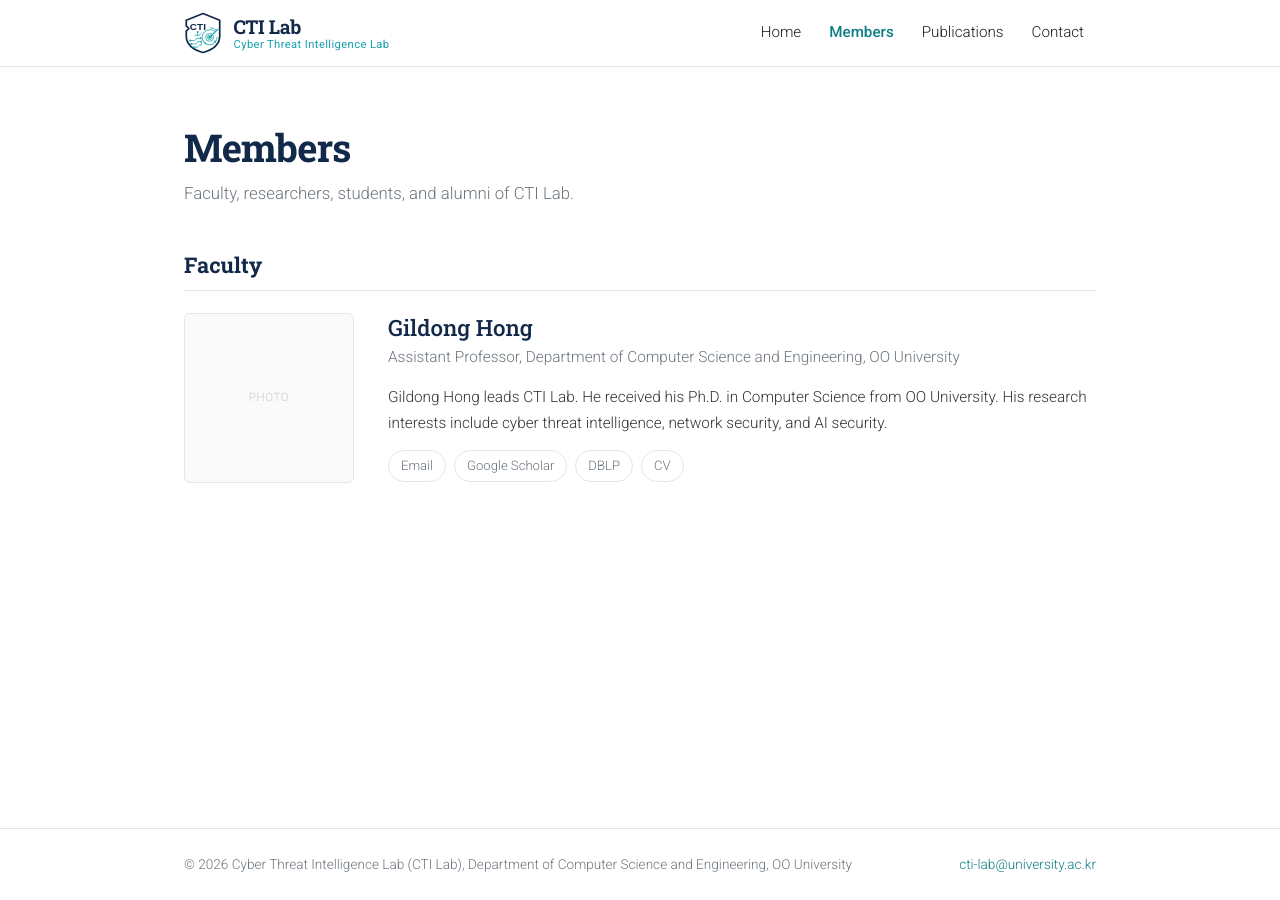
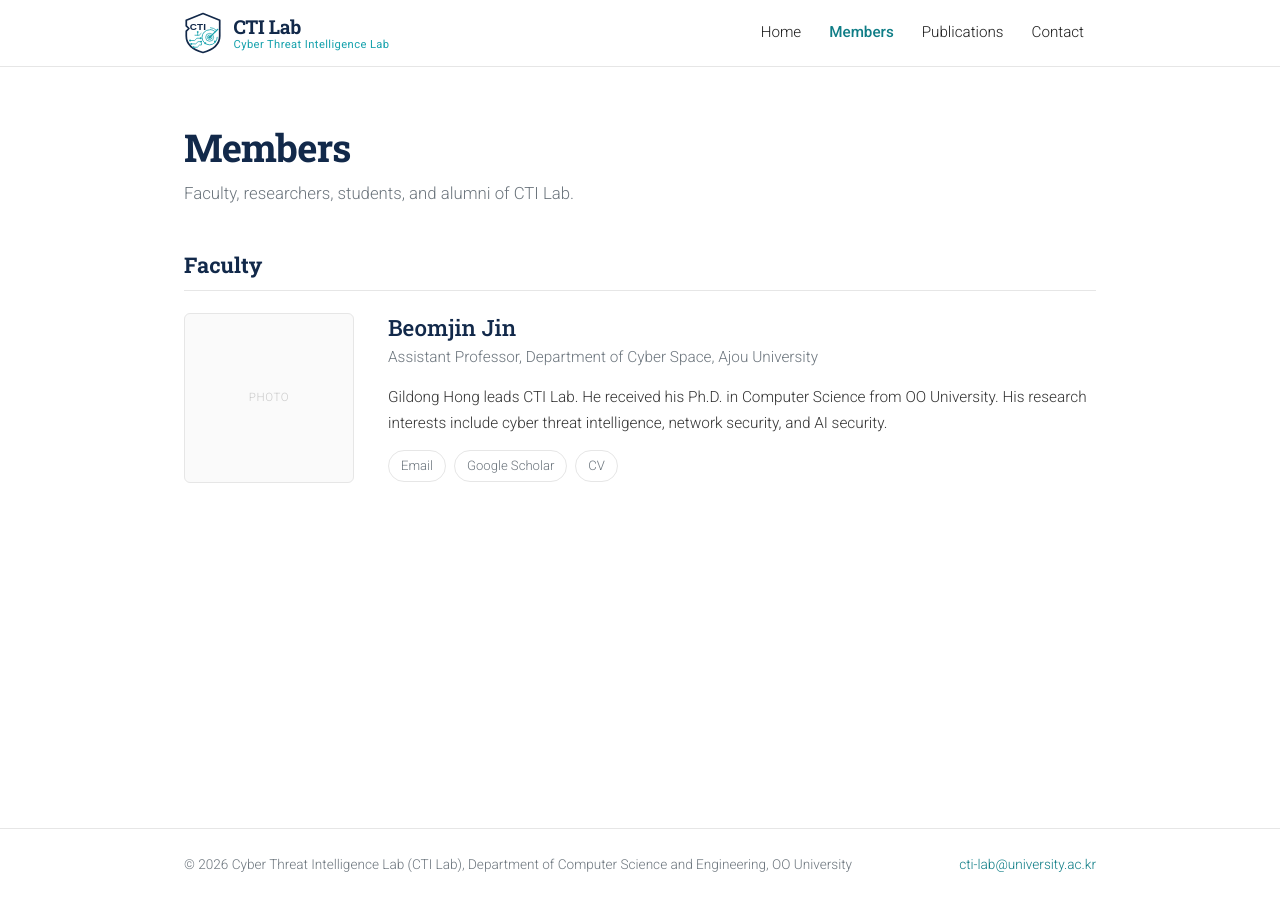
Before and after one commit to BJJINE/BJJINE.github.io, a Jekyll site: the page built from _pages/members.html, in a window 1280 px wide. Built offline with Jekyll 4.4.1, drawn with Linux system fonts in a browser that asks for light colours.

Commit message:
Update members.yml

```diff
--- a/_data/members.yml
+++ b/_data/members.yml
@@ -6,17 +6,16 @@
 # =============================================================
 
 faculty:
-  - name: "Gildong Hong"                      # TODO
+  - name: "Beomjin Jin"                      # TODO
     role: "Assistant Professor"
-    affiliation: "Department of Computer Science and Engineering, OO University"
+    affiliation: "Department of Cyber Space, Ajou University"
     photo: ""                                 # e.g. "professor.jpg"
     bio: >-
       Gildong Hong leads CTI Lab. He received his Ph.D. in Computer Science from OO University.
       His research interests include cyber threat intelligence, network security, and AI security.
     links:
-      - { label: "Email",          url: "mailto:professor@university.ac.kr" }
-      - { label: "Google Scholar", url: "#" }
-      - { label: "DBLP",           url: "#" }
+      - { label: "Email",          url: "mailto:jinbumjin@ajou.ac.kr" }
+      - { label: "Google Scholar", url: "https://scholar.google.com/citations?user=2VVd5HEAAAAJ" }
       - { label: "CV",             url: "/files/cv.pdf" }
 
 researchers:
```
